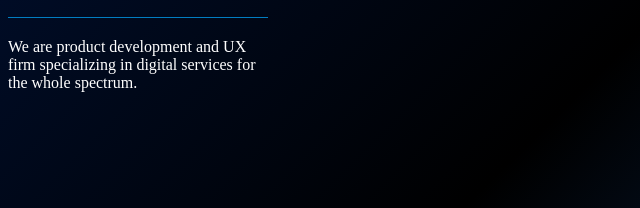
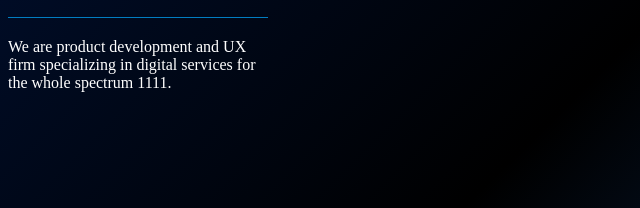
Before and after one commit to AlexRayyan/Mantiqh.github.io, a plain HTML site: page index.html in a window 1280 px wide. Shown: the part 532-740 px from the top of the page, 0-640 px from the left. Drawn offline with Linux system fonts and the light colour scheme.

Commit message:
Update index.html
Added temp commit

```diff
--- a/index.html
+++ b/index.html
@@ -32,7 +32,7 @@
             </div>
             <div class="line"></div>
             <div>
-                <p>We are product development and UX firm specializing in digital services for the whole spectrum.</p>
+                <p>We are product development and UX firm specializing in digital services for the whole spectrum 1111.</p>
             </div>
         </div>
     </a>
```
